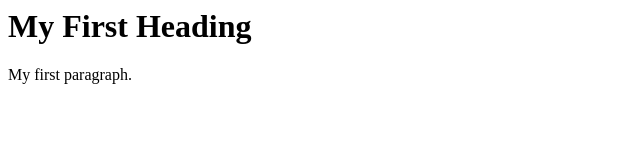
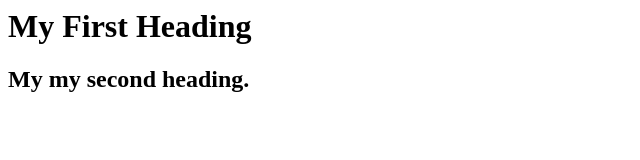
Before and after one commit to lildilieknina/myfirstwebpage, a plain HTML site: page index.html in a window 1280 px wide. Shown: the whole page, without its empty margins (0-640 px from the left). Drawn offline with Linux system fonts and the light colour scheme.

Commit message:
Update index.html

```diff
--- a/index.html
+++ b/index.html
@@ -2,7 +2,7 @@
 <body>
 
 <h1>My First Heading</h1>
-<p>My first paragraph.</p>
+<h2>My my second heading.<h2>
 
 </body>
 </html>
```
